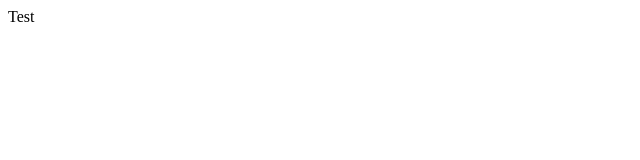
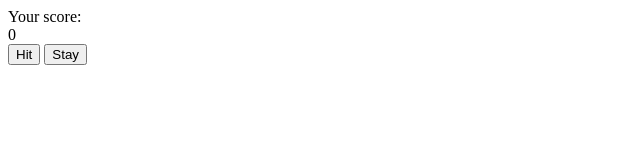
Before and after one commit to jordankeiller/Blackjack, a plain HTML site: page index.html in a window 1280 px wide. Shown: the whole page, without its empty margins (0-640 px from the left). Drawn offline with Linux system fonts and the light colour scheme.

Commit message:
Added hit/stay buttons

```diff
--- a/index.html
+++ b/index.html
@@ -2,8 +2,11 @@
   <head>
 
   </head>
-  <body>
-    <p>Test</p>
+  <body onload=startGame()>
+    Your score: <div id="playerScore">0</div>
+
+    <button>Hit</button>
+    <button>Stay</button>
 
 
 
```
